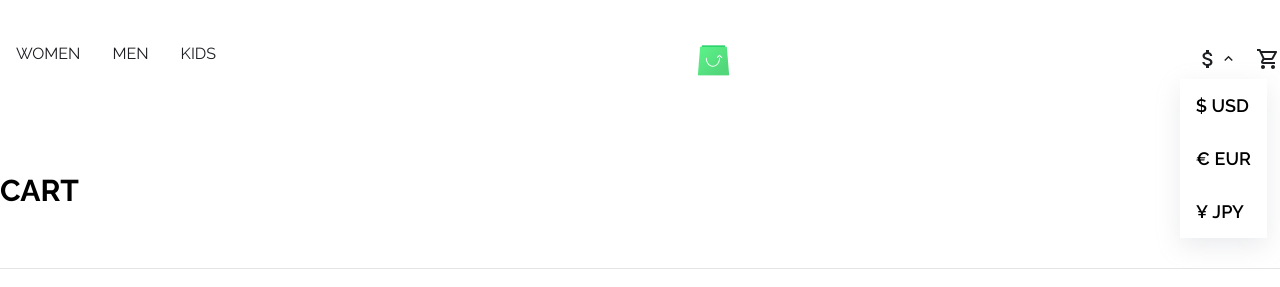
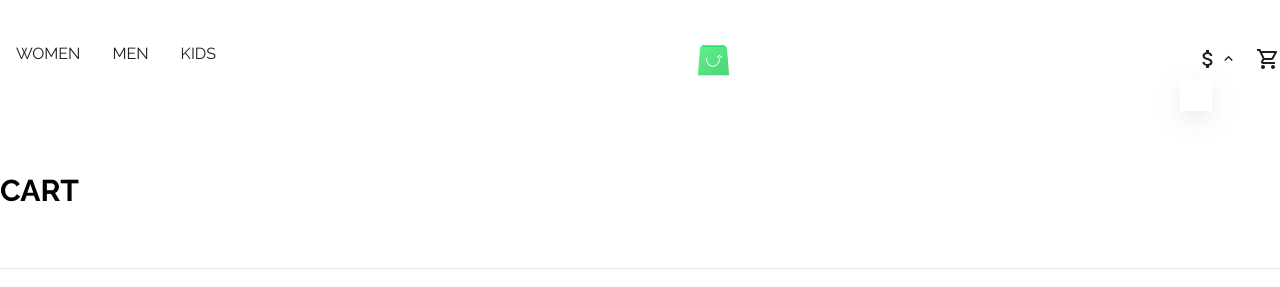
Before and after one commit to MatheusCPimentel/front-end-assignment, a React (Create React App) app: page /cart in a window 1280 px wide. Both pictures are taken after a click on the element 1216 px from the left and 58 px from the top of the page. Shown: the top 287 px of the page. Built offline with nearby package versions, Linux system fonts and the light colour scheme.

Commit message:
First connection with currency

```diff
--- a/src/components/Header/index.tsx
+++ b/src/components/Header/index.tsx
@@ -22,6 +22,7 @@ interface HeaderProps {}
 
 interface HeaderState {
   category: string;
+  currencies: string[];
   isCartModalOpen: boolean;
   isCurrencyModalOpen: boolean;
 }
@@ -32,6 +33,7 @@ export class Header extends React.Component<HeaderProps, HeaderState> {
 
     this.state = {
       category: '',
+      currencies: [''],
       isCartModalOpen: false,
       isCurrencyModalOpen: false,
     };
@@ -39,13 +41,12 @@ export class Header extends React.Component<HeaderProps, HeaderState> {
 
   async componentDidMount() {
     const initialCategory = window.location.pathname.split('/')[1];
+
     const { data } = await apolloClient.query({
       query: CURRENCY,
     });
 
-    console.log(data);
-
-    this.setState({ category: initialCategory });
+    this.setState({ category: initialCategory, currencies: data.currencies });
   }
 
   toggleCartModal() {
@@ -112,9 +113,9 @@ export class Header extends React.Component<HeaderProps, HeaderState> {
 
           {this.state.isCurrencyModalOpen && (
             <CurrencyModal>
-              <h4>$ USD</h4>
-              <h4>€ EUR</h4>
-              <h4>¥ JPY</h4>
+              {this.state.currencies.map(currency => (
+                <h4>{currency}</h4>
+              ))}
             </CurrencyModal>
           )}
 
--- a/src/queries/index.ts
+++ b/src/queries/index.ts
@@ -5,3 +5,11 @@ export const CURRENCY = gql`
     currencies
   }
 `;
+
+export const CATEGORY = gql`
+  query {
+    categories {
+      name
+    }
+  }
+`;
```
